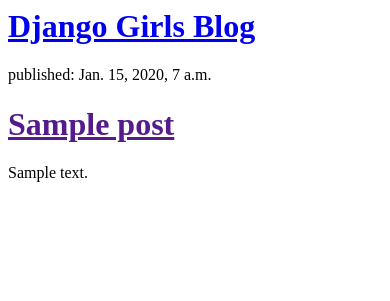
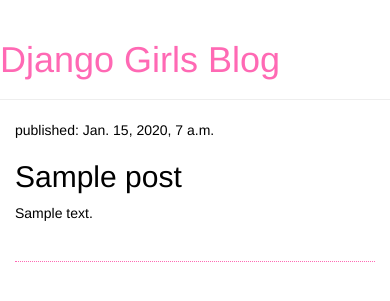
Before and after one commit to andressacosta/djangotuts, a Django app: template blog/templates/blog/post_list.html in a window 390 px wide. Shown: the top 301 px of the page. Run offline with Django 3.2, Linux system fonts and the light colour scheme; the template is opened without the code that fills it: values that come from a table or form of the project are taken from there, others are empty; tables that the repository leaves empty hold one stand-in row (values such as "Sample post"); some libraries are stand-ins or nearby versions.

Commit message:
add new templates

```diff
--- /dev/null
+++ b/blog/static/css/blog.css
@@ -0,0 +1,31 @@
+body {
+	max-width: 870px;
+	margin: 0 auto;
+	color: #000;
+}
+
+
+body > h1 {
+	margin: 2em 0;
+	text-align: center;
+	/*text-transform: uppercase;*/
+	font-family: Lobster;
+}
+
+h1 {
+	color: hotpink;
+}
+
+a {
+	color: inherit;
+}
+
+a:hover {
+	color: hotpink;
+}
+
+.post {
+	margin-bottom: 2em;
+	padding-bottom: 2em;
+	border-bottom: 1px dotted hotpink;
+}
--- /dev/null
+++ b/blog/templates/blog/base.html
@@ -0,0 +1,30 @@
+{% load staticfiles %}
+
+<!DOCTYPE html>
+<html lang="en">
+<head>
+	<meta charset="UTF-8">
+
+	<link href="https://fonts.googleapis.com/css?family=Lobster&subset=latin,latin-ext" rel="stylesheet" type="text/css">
+
+	<link rel="stylesheet" href="//maxcdn.bootstrapcdn.com/bootstrap/3.2.0/css/bootstrap.min.css">
+	<link rel="stylesheet" href="//maxcdn.bootstrapcdn.com/bootstrap/3.2.0/css/bootstrap-theme.min.css">
+
+	<link rel="stylesheet" href="{% static 'css/blog.css' %}">
+
+	<title>DjangoTuts</title>
+</head>
+<body>
+	<div class="page-header">
+        <h1><a href="/">Django Girls Blog</a></h1>
+    </div>
+    <div class="content container">
+        <div class="row">
+            <div class="col-md-8">
+            {% block content %}
+            {% endblock %}
+            </div>
+        </div>
+    </div>
+</body>
+</html>
--- a/blog/templates/blog/post_list.html
+++ b/blog/templates/blog/post_list.html
@@ -1,11 +1,10 @@
-<div>
-    <h1><a href="/">Django Girls Blog</a></h1>
-</div>
-
-{% for post in posts %}
-    <div>
-        <p>published: {{ post.published_date }}</p>
-        <h1><a href="">{{ post.title }}</a></h1>
-        <p>{{ post.text|linebreaksbr }}</p>
-    </div>
-{% endfor %}
+{% extends 'blog/base.html' %}
+{% block content %}
+	{% for post in posts %}
+	    <div class="post">
+	        <p>published: {{ post.published_date }}</p>
+	        <h2><a href="{% url 'blog.views.post_detail' pk=post.pk %}">{{ post.title }}</a></h2>
+	        <p>{{ post.text|linebreaksbr }}</p>
+	    </div>
+	{% endfor %}
+{% endblock content %}
--- a/blog/urls.py
+++ b/blog/urls.py
@@ -4,4 +4,5 @@
 
 urlpatterns = [
     url(r'^$', views.post_list),
+    url(r'^post/(?P<pk>[0-9]+)/$', views.post_detail),
 ]
```
Also changed, not shown: blog/templates/blog/post_detail.html (added, +13 -0 lines), blog/views.py (+8 -0 lines).
